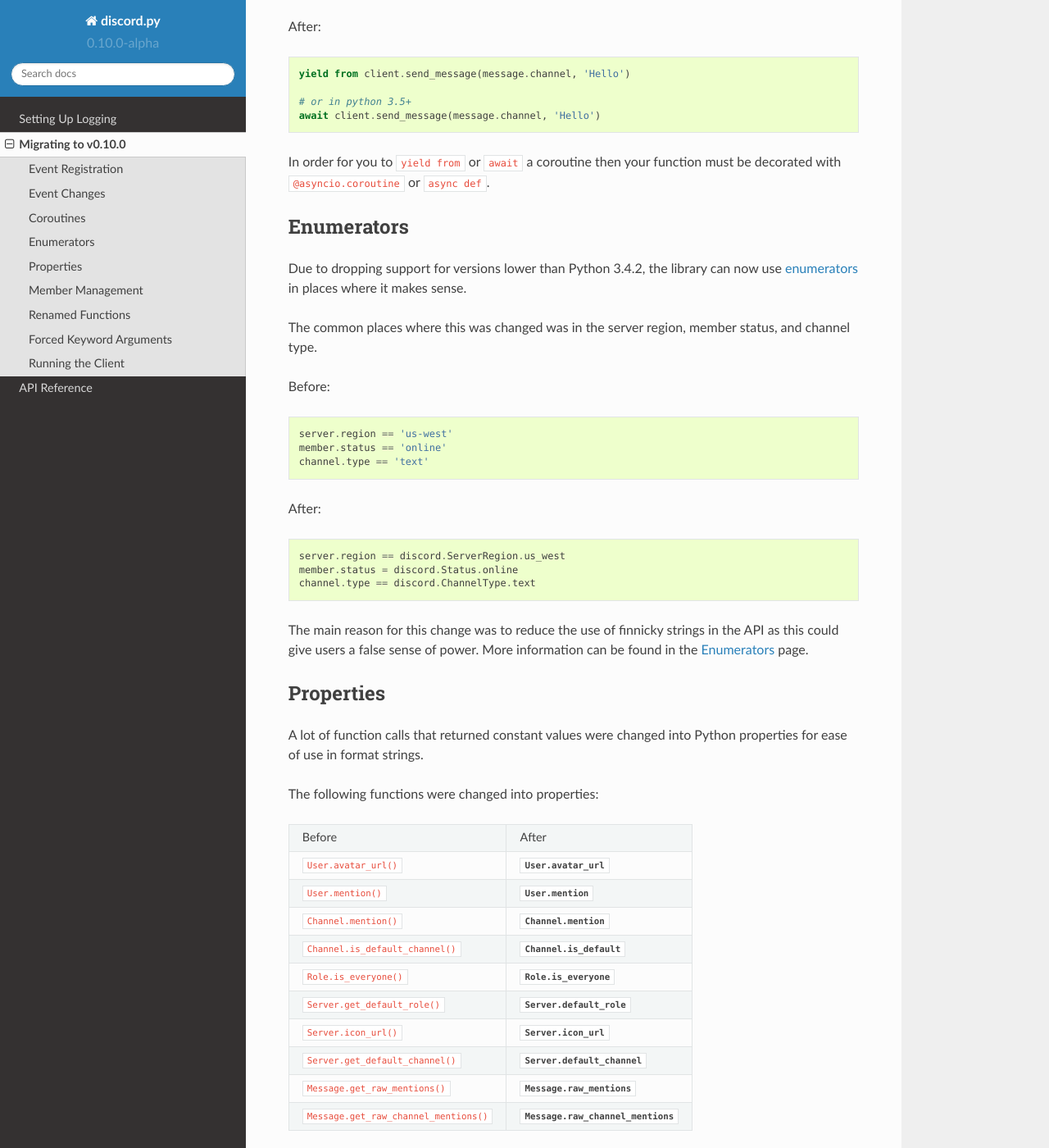
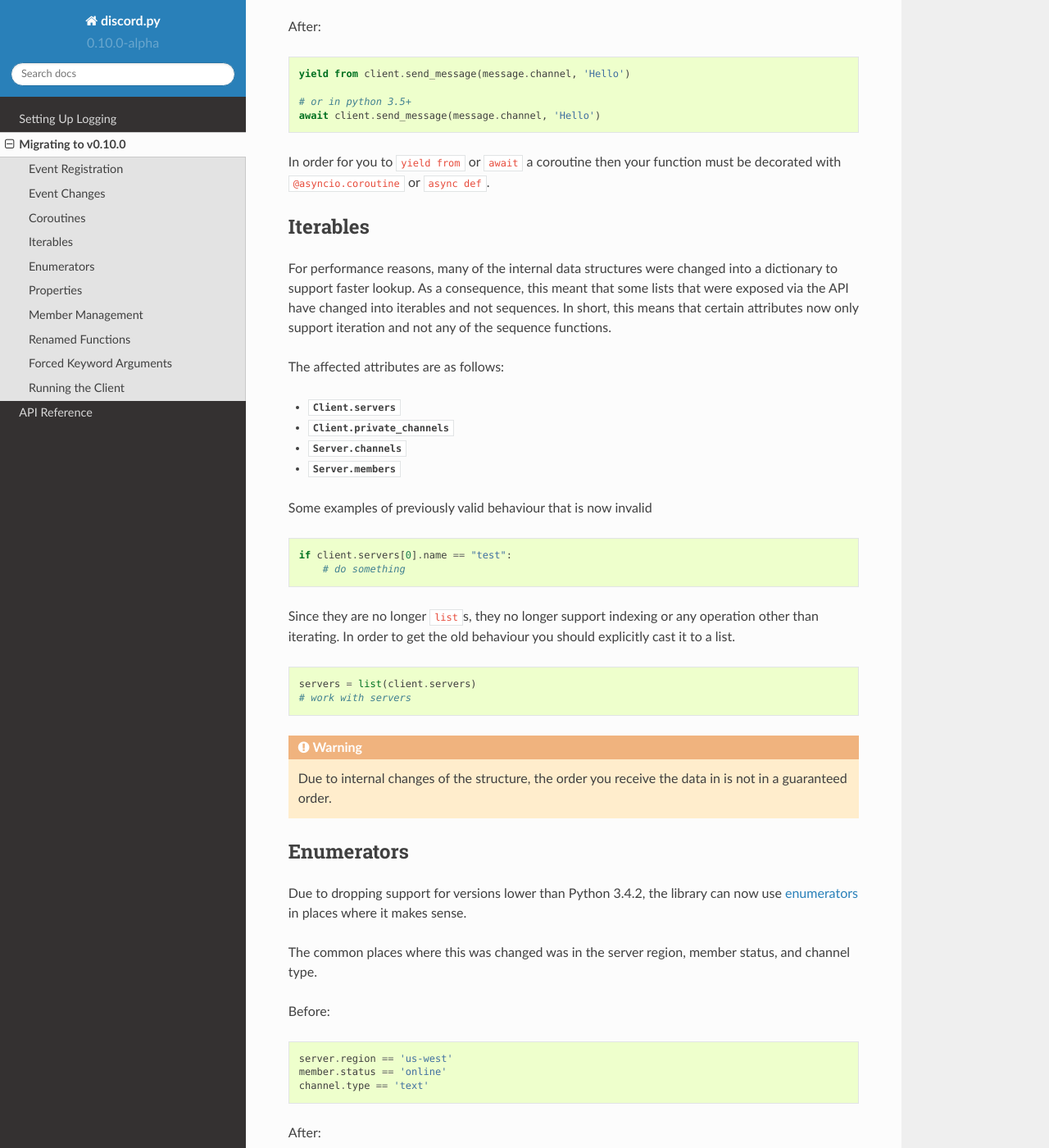
Before and after one commit to spartacus0816/dsbot, a Sphinx documentation site: the page built from docs/migrating.rst, in a window 1280 px wide and 1400 px high, scrolled down 2035 px. Shown: the whole window at 82% size. Built offline with Sphinx 7.4.7 and the Read the Docs theme 2.0.0, drawn with Linux system fonts in a browser that asks for light colours.

Commit message:
Document the breaking change with the new dictionary storage change.
Since the only things dict views support are iteration we should
advise people who want the old behaviour to change it to a list.

```diff
--- a/docs/migrating.rst
+++ b/docs/migrating.rst
@@ -121,6 +121,43 @@ After:
 
 In order for you to ``yield from`` or ``await`` a coroutine then your function must be decorated
 with ``@asyncio.coroutine`` or ``async def``.
+
+.. _migrating-iterable:
+
+Iterables
+----------
+
+For performance reasons, many of the internal data structures were changed into a dictionary to support faster
+lookup. As a consequence, this meant that some lists that were exposed via the API have changed into iterables
+and not sequences. In short, this means that certain attributes now only support iteration and not any of the
+sequence functions.
+
+The affected attributes are as follows:
+
+- :attr:`Client.servers`
+- :attr:`Client.private_channels`
+- :attr:`Server.channels`
+- :attr:`Server.members`
+
+Some examples of previously valid behaviour that is now invalid
+
+.. code-block:: python
+
+    if client.servers[0].name == "test":
+        # do something
+
+Since they are no longer ``list``\s, they no longer support indexing or any operation other than iterating.
+In order to get the old behaviour you should explicitly cast it to a list.
+
+.. code-block:: python
+
+    servers = list(client.servers)
+    # work with servers
+
+.. warning::
+
+    Due to internal changes of the structure, the order you receive the data in
+    is not in a guaranteed order.
 
 .. _migrating-enums:
 
```
Also changed, not shown: 2 other files.
